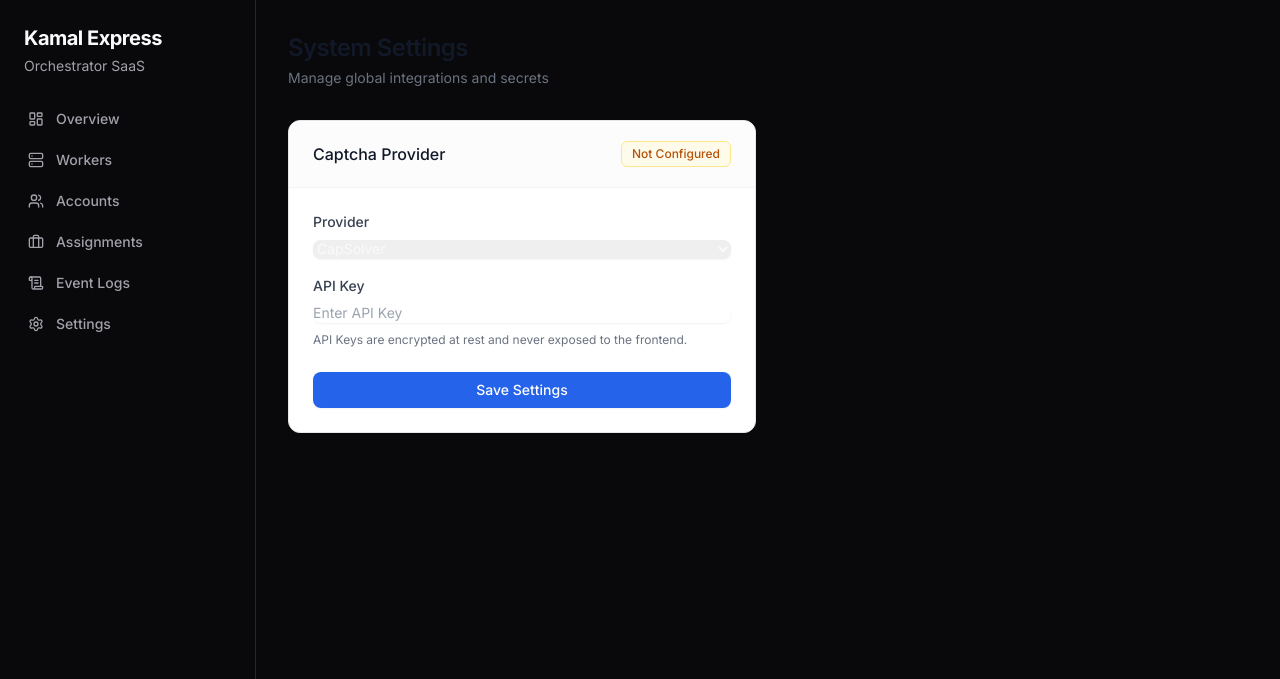
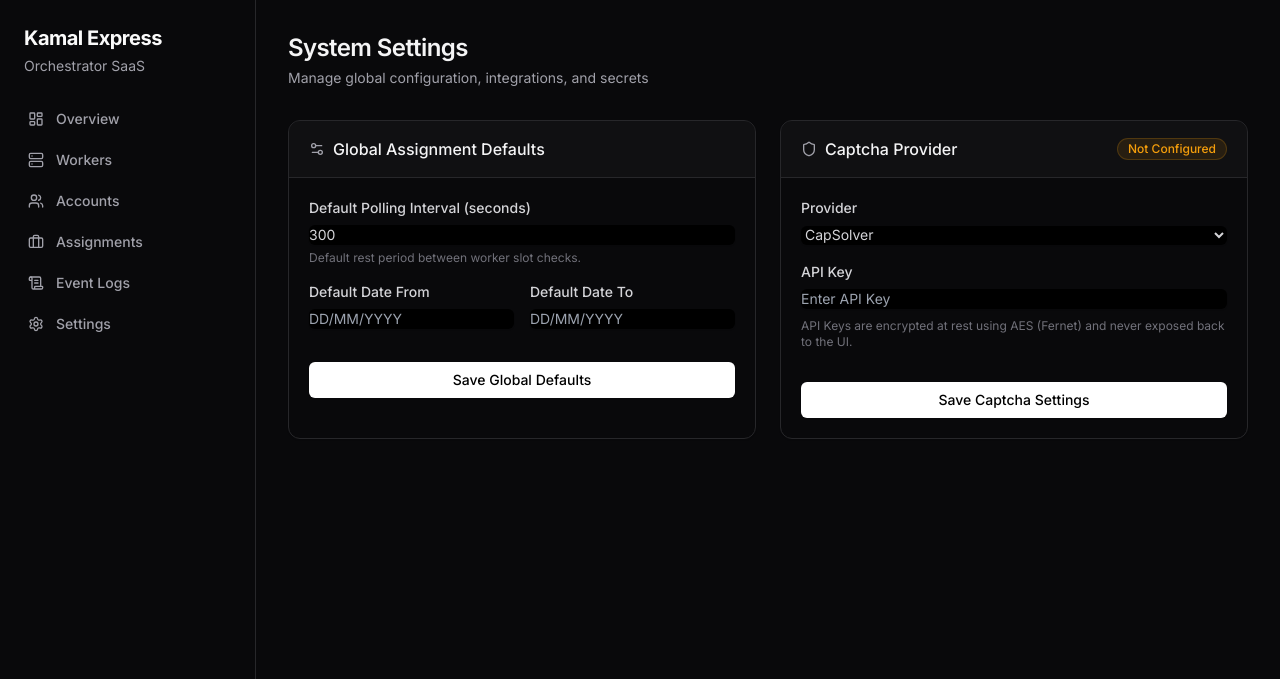
Before and after one commit to KamalExpress/booking-agent, a Flask app: template ttttt/cloud-saas/app/templates/settings.html in a window 1280 px wide. Shown: the top 679 px of the page. Run offline with Flask 3, Linux system fonts and the light colour scheme; the template is opened without the code that fills it, so the values that code supplies are empty; some libraries are stand-ins or nearby versions.

Commit message:
Fix worker loop bug and enhance SaaS settings UI

```diff
--- a/ttttt/cloud-saas/app/init_db.py
+++ b/ttttt/cloud-saas/app/init_db.py
@@ -14,7 +14,8 @@ def init_db():
             "ALTER TABLE scraper_accounts ADD COLUMN status VARCHAR DEFAULT 'Idle'",
             "ALTER TABLE scraper_accounts ADD COLUMN last_login TIMESTAMP",
             "ALTER TABLE scraper_accounts ADD COLUMN preferred_worker_id VARCHAR",
-            "ALTER TABLE scraper_accounts ADD COLUMN proxy_string VARCHAR"
+            "ALTER TABLE scraper_accounts ADD COLUMN proxy_string VARCHAR",
+            "ALTER TABLE assignments ADD COLUMN last_checked TIMESTAMP"
         ]:
             try:
                 conn.execute(text(stmt))
--- a/ttttt/cloud-saas/app/models.py
+++ b/ttttt/cloud-saas/app/models.py
@@ -129,6 +129,7 @@ class Assignment(Base):
     polling_interval = Column(Integer, default=300)
     priority = Column(Integer, default=0)
     status = Column(String, default="Active")
+    last_checked = Column(DateTime, nullable=True)
     created_at = Column(DateTime, default=datetime.utcnow)
 
 class Lease(Base):
--- a/ttttt/cloud-saas/app/templates/assignments.html
+++ b/ttttt/cloud-saas/app/templates/assignments.html
@@ -63,7 +63,9 @@
         <tbody>
             {% for asm in assignments %}
             <tr class="border-b border-border hover:bg-muted/50 transition-colors">
-                <td class="p-4 text-muted-foreground font-mono">#{{ asm.id }}</td>
+                <td class="p-4 text-muted-foreground font-mono">
+                    <a href="/assignments/{{ asm.id }}" class="text-blue-500 hover:underline">#{{ asm.id }}</a>
+                </td>
                 <td class="p-4 text-foreground font-medium">{{ asm.account_username }}</td>
                 <td class="p-4 text-muted-foreground">{{ asm.visa_center }}</td>
                 <td class="p-4 text-muted-foreground">{{ asm.date_from }} to {{ asm.date_to }}</td>
--- a/ttttt/cloud-saas/app/templates/settings.html
+++ b/ttttt/cloud-saas/app/templates/settings.html
@@ -3,47 +3,84 @@
 {% block content %}
 <div class="flex items-center justify-between mb-8">
     <div>
-        <h1 class="text-2xl font-semibold text-gray-900 tracking-tight">System Settings</h1>
-        <p class="text-sm text-gray-500 mt-1">Manage global integrations and secrets</p>
+        <h1 class="text-2xl font-semibold tracking-tight text-zinc-100">System Settings</h1>
+        <p class="text-sm text-zinc-400 mt-1">Manage global configuration, integrations, and secrets</p>
     </div>
 </div>
 
-<div class="grid grid-cols-1 md:grid-cols-2 gap-6">
+<div class="grid grid-cols-1 lg:grid-cols-2 gap-6">
+    <!-- GLOBAL CONFIGURATION -->
+    <div class="bg-[#09090b] border border-zinc-800 rounded-xl shadow-sm overflow-hidden flex flex-col h-full">
+        <div class="px-5 py-4 border-b border-zinc-800 bg-zinc-900/50 flex justify-between items-center">
+            <h3 class="font-medium text-zinc-100 flex items-center gap-2">
+                <i data-lucide="settings-2" class="w-4 h-4 text-zinc-400"></i> Global Assignment Defaults
+            </h3>
+        </div>
+
+        <div class="p-5 flex-1">
+            <form action="/settings/global" method="post" class="space-y-4">
+                <div>
+                    <label class="block text-sm font-medium text-zinc-300 mb-1">Default Polling Interval (seconds)</label>
+                    <input type="number" name="default_polling_interval" value="{{ settings.get('global.default_polling_interval').value if settings.get('global.default_polling_interval') else '300' }}" placeholder="300" class="w-full text-sm bg-black border-zinc-800 text-zinc-300 rounded-md shadow-sm focus:border-zinc-500 focus:ring-zinc-500">
+                    <p class="text-xs text-zinc-500 mt-1">Default rest period between worker slot checks.</p>
+                </div>
+
+                <div class="grid grid-cols-2 gap-4">
+                    <div>
+                        <label class="block text-sm font-medium text-zinc-300 mb-1">Default Date From</label>
+                        <input type="text" name="default_date_from" value="{{ settings.get('global.default_date_from').value if settings.get('global.default_date_from') else '' }}" placeholder="DD/MM/YYYY" class="w-full text-sm bg-black border-zinc-800 text-zinc-300 rounded-md shadow-sm focus:border-zinc-500 focus:ring-zinc-500">
+                    </div>
+                    <div>
+                        <label class="block text-sm font-medium text-zinc-300 mb-1">Default Date To</label>
+                        <input type="text" name="default_date_to" value="{{ settings.get('global.default_date_to').value if settings.get('global.default_date_to') else '' }}" placeholder="DD/MM/YYYY" class="w-full text-sm bg-black border-zinc-800 text-zinc-300 rounded-md shadow-sm focus:border-zinc-500 focus:ring-zinc-500">
+                    </div>
+                </div>
+
+                <div class="pt-4 mt-auto">
+                    <button type="submit" class="w-full inline-flex justify-center items-center rounded-md text-sm font-medium h-9 px-4 py-2 bg-white text-black hover:bg-zinc-200 transition-colors shadow-sm">
+                        Save Global Defaults
+                    </button>
+                </div>
+            </form>
+        </div>
+    </div>
+
     <!-- CAPTCHA CONFIG -->
-    <div class="bg-white rounded-xl border border-gray-200 shadow-sm overflow-hidden">
-        <div class="px-6 py-5 border-b border-gray-100 bg-gray-50/50 flex justify-between items-center">
-            <h3 class="font-medium text-gray-900">Captcha Provider</h3>
+    <div class="bg-[#09090b] border border-zinc-800 rounded-xl shadow-sm overflow-hidden flex flex-col h-full">
+        <div class="px-5 py-4 border-b border-zinc-800 bg-zinc-900/50 flex justify-between items-center">
+            <h3 class="font-medium text-zinc-100 flex items-center gap-2">
+                <i data-lucide="shield" class="w-4 h-4 text-zinc-400"></i> Captcha Provider
+            </h3>
             {% if captcha_configured %}
-            <span class="inline-flex items-center gap-1.5 px-2.5 py-1 rounded-md text-xs font-medium bg-green-50 text-green-700 border border-green-200">
-                <svg class="w-3.5 h-3.5" fill="none" stroke="currentColor" viewBox="0 0 24 24"><path stroke-linecap="round" stroke-linejoin="round" stroke-width="2" d="M5 13l4 4L19 7"></path></svg>
-                Configured
+            <span class="inline-flex items-center gap-1.5 px-2.5 py-0.5 rounded-full text-xs font-medium bg-emerald-500/10 text-emerald-500 border border-emerald-500/20">
+                <i data-lucide="check" class="w-3.5 h-3.5"></i> Configured
             </span>
             {% else %}
-            <span class="inline-flex items-center gap-1.5 px-2.5 py-1 rounded-md text-xs font-medium bg-amber-50 text-amber-700 border border-amber-200">
+            <span class="inline-flex items-center gap-1.5 px-2.5 py-0.5 rounded-full text-xs font-medium bg-amber-500/10 text-amber-500 border border-amber-500/20">
                 Not Configured
             </span>
             {% endif %}
         </div>
 
-        <div class="p-6">
-            <form action="/settings/captcha" method="post" class="space-y-4">
+        <div class="p-5 flex-1 flex flex-col">
+            <form action="/settings/captcha" method="post" class="space-y-4 flex-1 flex flex-col">
                 <div>
-                    <label class="block text-sm font-medium text-gray-700 mb-1">Provider</label>
-                    <select name="provider" class="w-full text-sm border-gray-300 rounded-lg shadow-sm focus:border-blue-500 focus:ring-blue-500">
+                    <label class="block text-sm font-medium text-zinc-300 mb-1">Provider</label>
+                    <select name="provider" class="w-full text-sm bg-black border-zinc-800 text-zinc-300 rounded-md shadow-sm focus:border-zinc-500 focus:ring-zinc-500">
                         <option value="capsolver" {% if settings.get('captcha.provider') and settings.get('captcha.provider').value == 'capsolver' %}selected{% endif %}>CapSolver</option>
                         <option value="nopecha" {% if settings.get('captcha.provider') and settings.get('captcha.provider').value == 'nopecha' %}selected{% endif %}>NopeCha</option>
                     </select>
                 </div>
 
                 <div>
-                    <label class="block text-sm font-medium text-gray-700 mb-1">API Key</label>
-                    <input type="password" name="api_key" placeholder="{% if captcha_configured %}•••••••••••••••••••• (Leave blank to keep current){% else %}Enter API Key{% endif %}" class="w-full text-sm border-gray-300 rounded-lg shadow-sm focus:border-blue-500 focus:ring-blue-500">
-                    <p class="text-xs text-gray-500 mt-2">API Keys are encrypted at rest and never exposed to the frontend.</p>
+                    <label class="block text-sm font-medium text-zinc-300 mb-1">API Key</label>
+                    <input type="password" name="api_key" placeholder="{% if captcha_configured %}•••••••••••••••••••• (Leave blank to keep current){% else %}Enter API Key{% endif %}" class="w-full text-sm bg-black border-zinc-800 text-zinc-300 rounded-md shadow-sm focus:border-zinc-500 focus:ring-zinc-500">
+                    <p class="text-xs text-zinc-500 mt-2">API Keys are encrypted at rest using AES (Fernet) and never exposed back to the UI.</p>
                 </div>
 
-                <div class="pt-2">
-                    <button type="submit" class="w-full inline-flex justify-center items-center px-4 py-2 text-sm font-medium rounded-lg shadow-sm text-white bg-blue-600 hover:bg-blue-700 focus:outline-none focus:ring-2 focus:ring-offset-2 focus:ring-blue-500 transition-colors">
-                        Save Settings
+                <div class="pt-4 mt-auto">
+                    <button type="submit" class="w-full inline-flex justify-center items-center rounded-md text-sm font-medium h-9 px-4 py-2 bg-white text-black hover:bg-zinc-200 transition-colors shadow-sm">
+                        Save Captcha Settings
                     </button>
                 </div>
             </form>
--- a/ttttt/operator-agent/api_client.py
+++ b/ttttt/operator-agent/api_client.py
@@ -164,3 +164,6 @@ class SaaSClient:
             "event_type": event_type,
             "payload": payload
         })
+
+    def complete_assignment(self, assignment_id: int):
+        self._request("POST", f"/api/v1/worker/assignments/{assignment_id}/complete")
```
Also changed, not shown: ttttt/cloud-saas/app/routers/ui.py (+58 -0 lines), ttttt/cloud-saas/app/routers/worker.py (+26 -2 lines), ttttt/cloud-saas/app/templates/assignment_detail.html (added, +152 -0 lines), ttttt/operator-agent/slot_monitor.py (+7 -1 lines).
